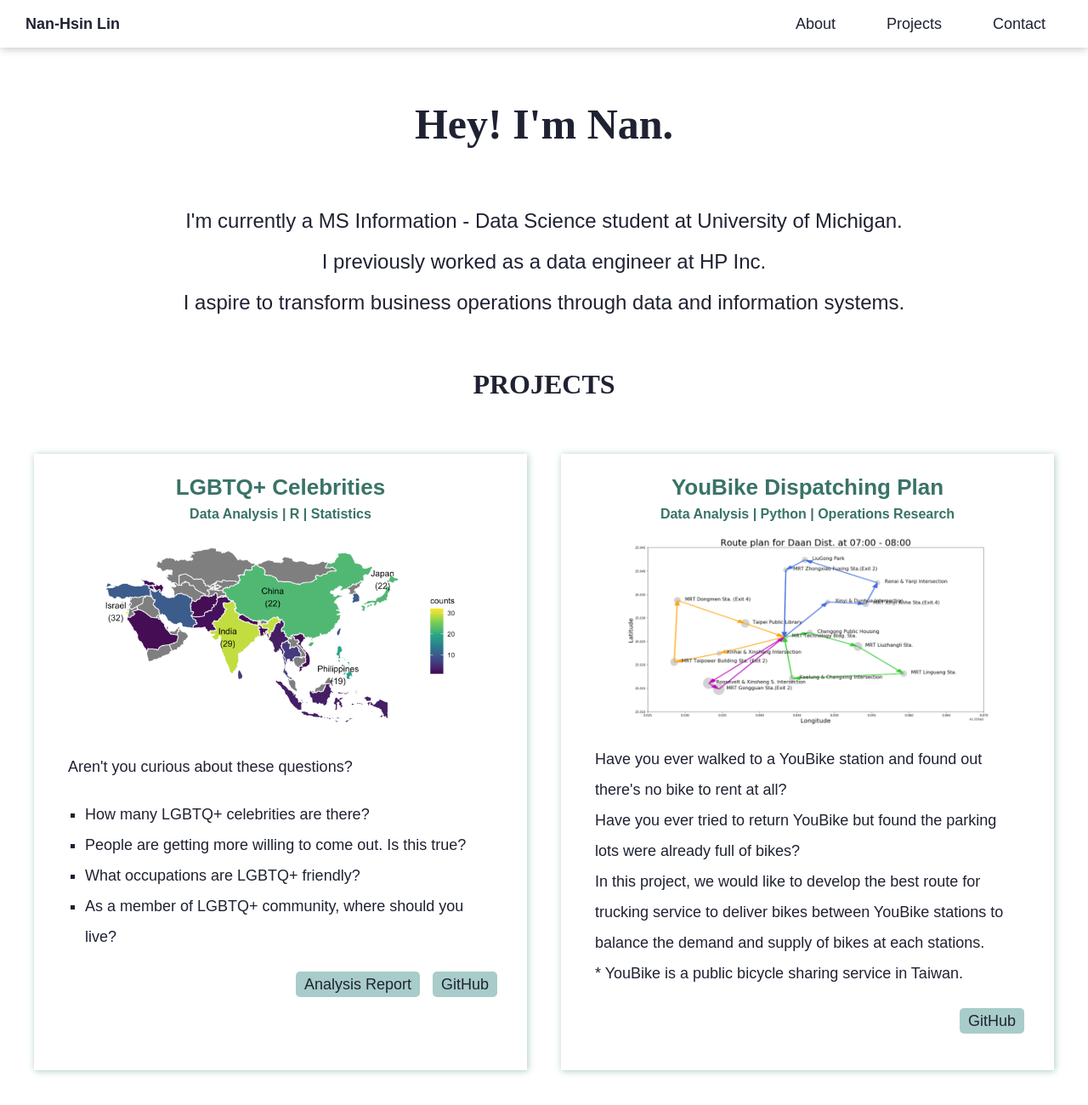
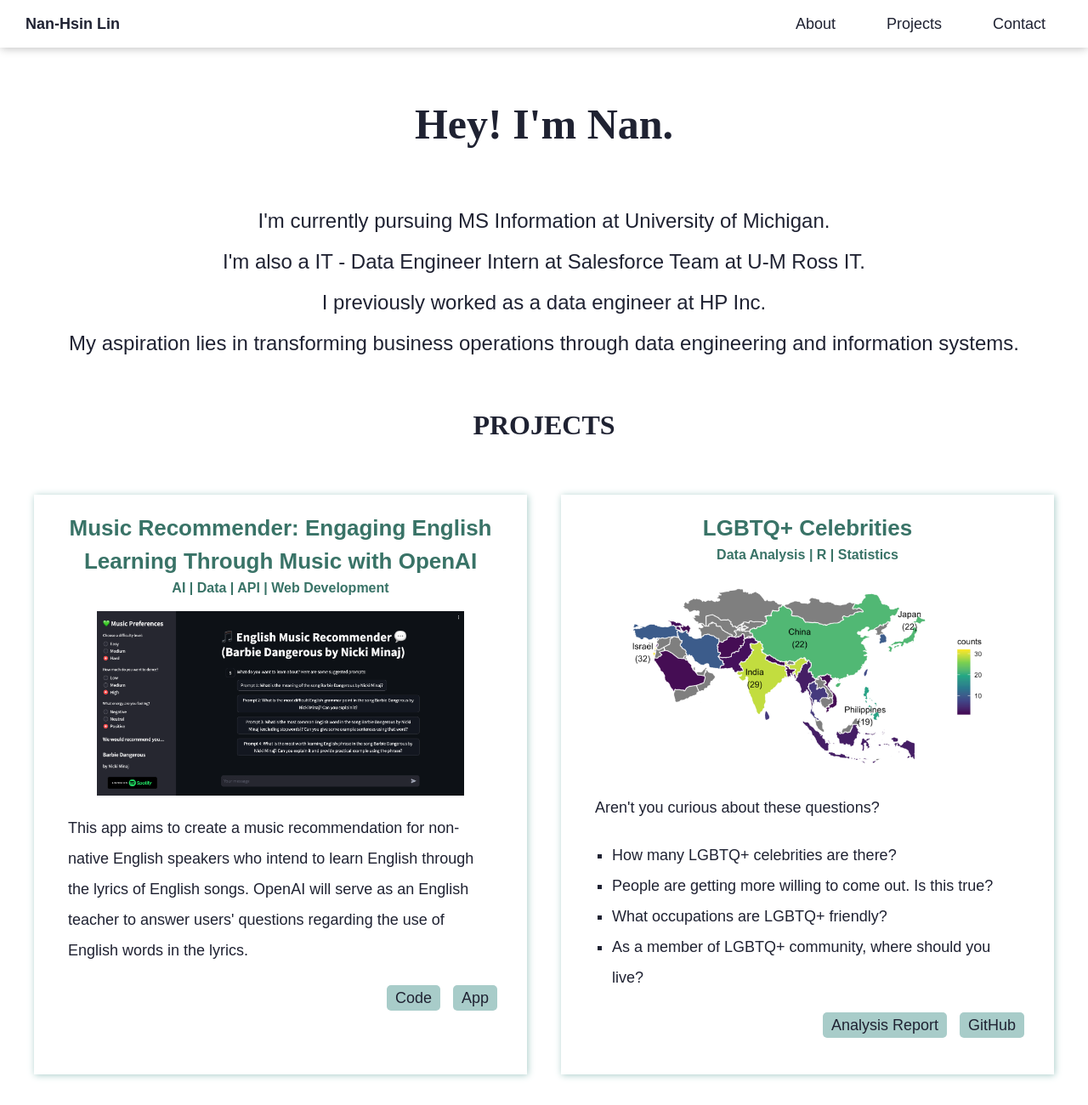
Before and after one commit to nanhsin/portfolio, a plain HTML site: page index.html in a window 1280 px wide. Shown: the top 1300 px of the page at 85% size. Drawn offline with Linux system fonts and the light colour scheme.

Commit message:
Update with music project

```diff
--- a/index.html
+++ b/index.html
@@ -25,12 +25,24 @@
     <main id="skip">
         <h1 id="about">Hey! </h1>
 
-            <p>I'm currently a MS Information - Data Science student at University of Michigan.<br>
+            <p>I'm currently pursuing MS Information at University of Michigan.<br>
+                I'm also a IT - Data Engineer Intern at Salesforce Team at U-M Ross IT.<br>
                 I previously worked as a data engineer at HP Inc.<br>
-                I aspire to transform business operations through data and information systems.</p>
+                My aspiration lies in transforming business operations through data engineering and information systems.</p>
 
         <h2 id="projects">PROJECTS</h2>
         <div class="container">
+            <div class="project">
+                <h3>Music Recommender: Engaging English Learning Through Music with OpenAI</h3>
+                <h4>AI | Data | API | Web Development</h4>
+                <img src="images/music.png" alt="Web interface of the music recommender">
+                <p>This app aims to create a music recommendation for non-native English speakers who intend to learn English through the lyrics of English songs.
+                   OpenAI will serve as an English teacher to answer users' questions regarding the use of English words in the lyrics.</p>
+                <div>
+                    <a href="https://huggingface.co/spaces/si568project2/English_Music_Recommender/blob/main/README.md" target="_blank">Code</a>
+                    <a href="https://huggingface.co/spaces/si568project2/English_Music_Recommender" target="_blank">App</a>
+                </div>
+            </div>
             <div class="project">
                 <h3>LGBTQ+ Celebrities</h3>
                 <h4>Data Analysis | R | Statistics</h4>
@@ -96,7 +108,7 @@
         </div>
         <h2>GET IN TOUCH</h2>
         <div id="contact">
-            <a href="mailto:nanhsin@umich.edu">
+            <a href="mailto:nanhsinlin@gmail.com">
                 <img src="images/email.png" alt="Email Icon">
                 <!-- <a href="https://www.flaticon.com/free-icons/email" title="email icons">Email icons created by Freepik - Flaticon</a> -->
             </a>
@@ -116,7 +128,7 @@
     </main>
 
     <footer>
-        <p>&copy;2023 by Nan-Hsin Lin<br>
+        <p>&copy;2024 by Nan-Hsin Lin<br>
     </footer>
     <script src="js/portfolio.js"></script>
 </body>
```
Also changed, not shown: images/music.png (added).
